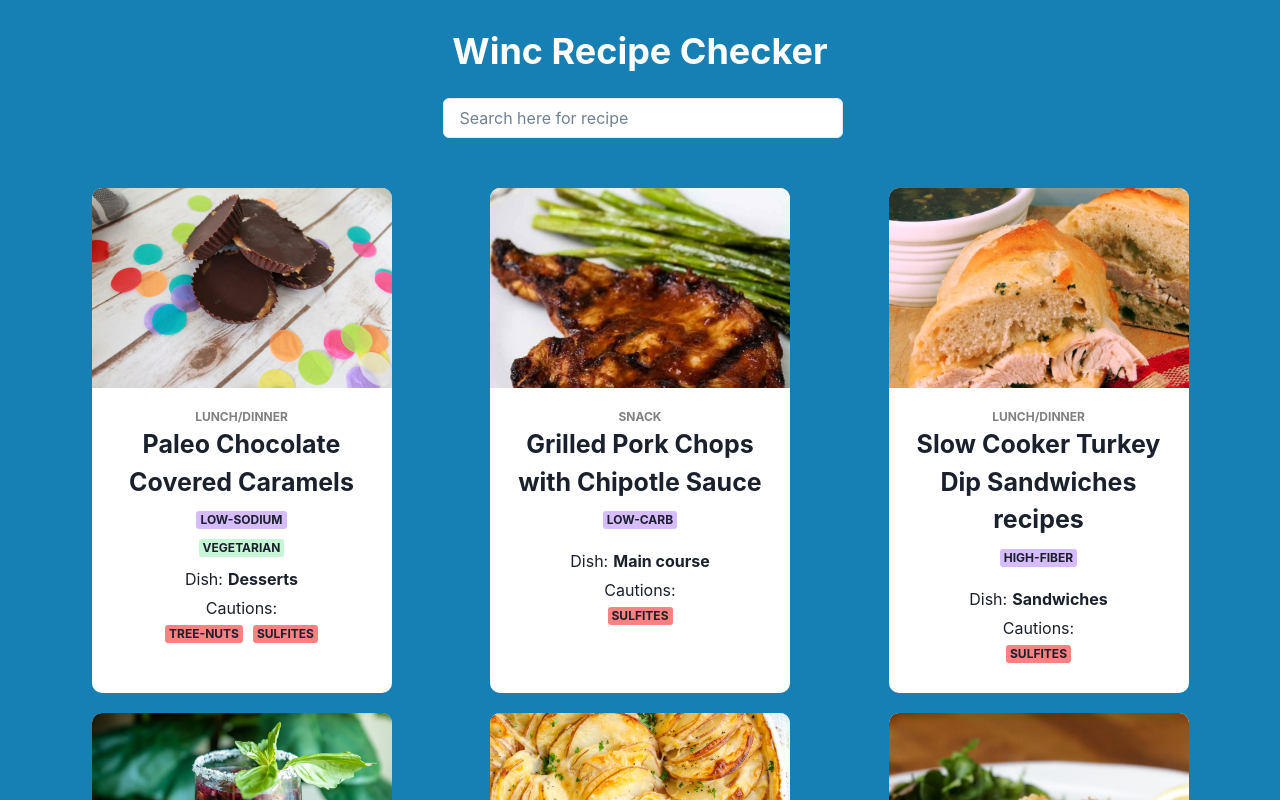
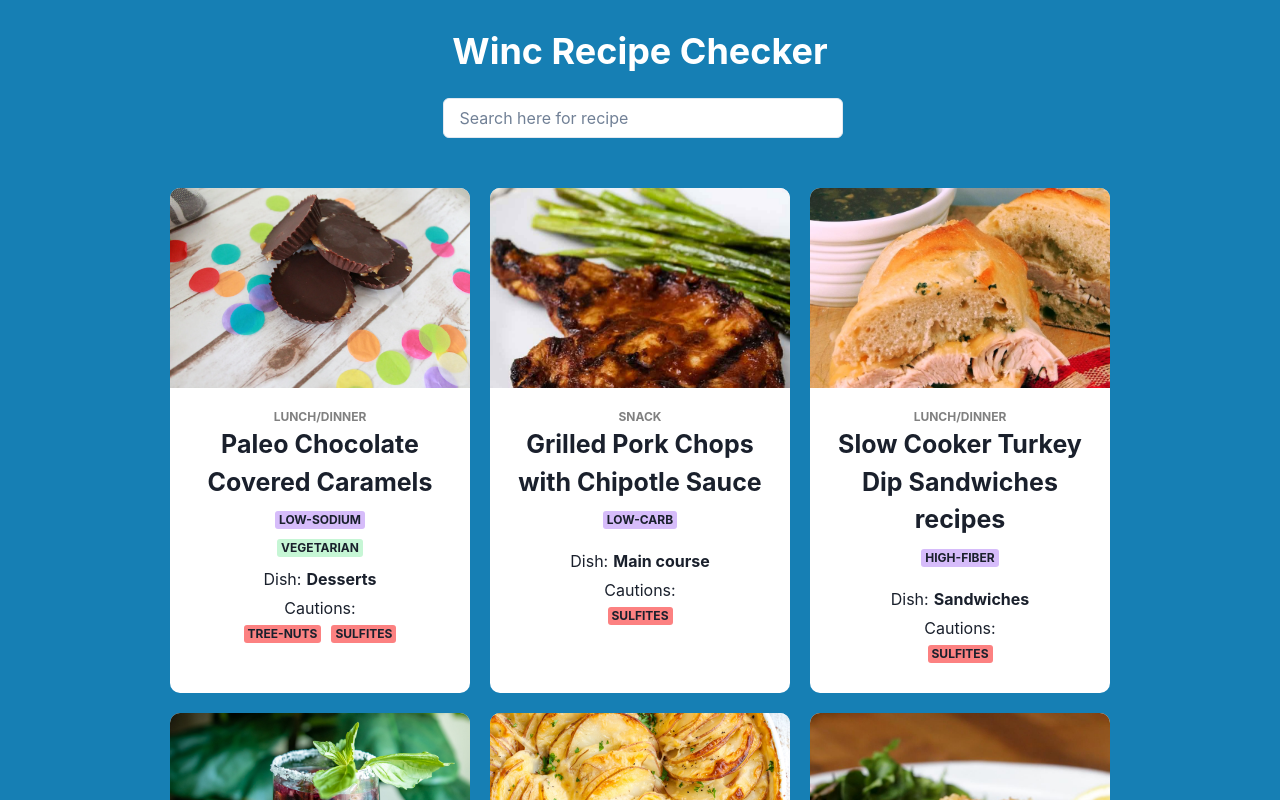
Before and after one commit to alexandrahendriks/REACT_Recipe_App, a React (Vite) app: page / in a window 1280 px wide. Shown: the top 800 px of the page. Built offline with nearby package versions, Linux system fonts and the light colour scheme.

Commit message:
added styling

```diff
--- a/src/components/DisplayRecipes.jsx
+++ b/src/components/DisplayRecipes.jsx
@@ -7,13 +7,12 @@ export const DisplayRecipes = ({ recipes, onClick }) => {
       className="flex-wrapper"
       flexDir={{ base: "column", md: "row" }}
       flexWrap={"wrap"}
-      width={"100%"}
       flexBasis="50px"
       grow={"1"}
       shrink="0"
-      columnGap={"8"}
+      columnGap={{ base: "1", sm: "3", md: "1", lg: "5" }}
       m="10px"
-      justifyContent={"space-evenly"}
+      justifyContent={"center"}
     >
       {recipes.map((recipe) => (
         <DisplayRecipe
```
